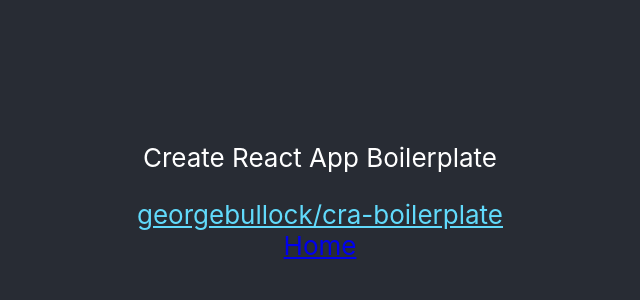
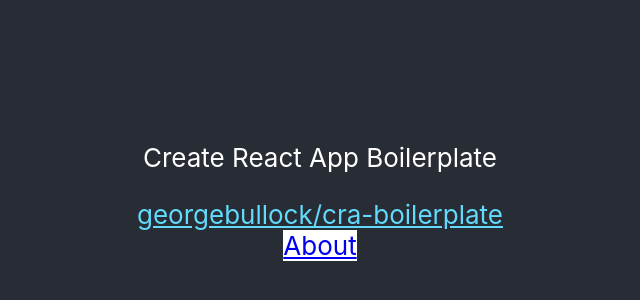
Before and after one commit to georgebullock/create-react-app-boilerplate, a React (Create React App) app: page /about in a window 1280 px wide. Shown: the part 212-512 px from the top of the page, without its empty margins (320-960 px from the left). Built offline with nearby package versions, Linux system fonts and the light colour scheme.

Commit message:
Add styled components

```diff
--- a/package.json
+++ b/package.json
@@ -10,10 +10,12 @@
     "@types/node": "^16.11.25",
     "@types/react": "^17.0.39",
     "@types/react-dom": "^17.0.11",
+    "@types/styled-components": "^5.1.23",
     "react": "^17.0.2",
     "react-dom": "^17.0.2",
     "react-router-dom": "^6.2.1",
     "react-scripts": "5.0.0",
+    "styled-components": "^5.3.3",
     "typescript": "^4.5.5",
     "web-vitals": "^2.1.4"
   },
--- /dev/null
+++ b/src/components/Container/Container.styles.ts
@@ -0,0 +1,5 @@
+import styled from "styled-components";
+
+export const StyledContainer = styled.div`
+  background-color: white;
+`;
--- /dev/null
+++ b/src/components/Container/Container.tsx
@@ -0,0 +1,10 @@
+import React, { useState, useEffect } from "react";
+import { StyledContainer } from "./Container.styles";
+
+export type IContainerProps = {};
+
+const Container = ({}: IContainerProps) => {
+  return <StyledContainer>Container</StyledContainer>;
+};
+
+export default Container;
--- a/src/pages/About/About.tsx
+++ b/src/pages/About/About.tsx
@@ -1,12 +1,11 @@
 import React from "react";
 import { Link } from "react-router-dom";
+import { StyledContainer } from "./../../components/Container/Container.styles";
 
 export function About() {
   return (
-    <>
-      <nav>
-        <Link to="/">Home</Link>
-      </nav>
-    </>
+    <StyledContainer>
+      <Link to="/about">About</Link>
+    </StyledContainer>
   );
 }
--- a/src/pages/Home/Home.tsx
+++ b/src/pages/Home/Home.tsx
@@ -1,12 +1,11 @@
 import React from "react";
 import { Link } from "react-router-dom";
+import { StyledContainer } from "./../../components/Container/Container.styles";
 
 export function Home() {
   return (
-    <>
-      <nav>
-        <Link to="/about">About</Link>
-      </nav>
-    </>
+    <StyledContainer>
+      <Link to="/about">About</Link>
+    </StyledContainer>
   );
 }
```
Also changed, not shown: 1 other file (tests, documents, lock files or other folders).
